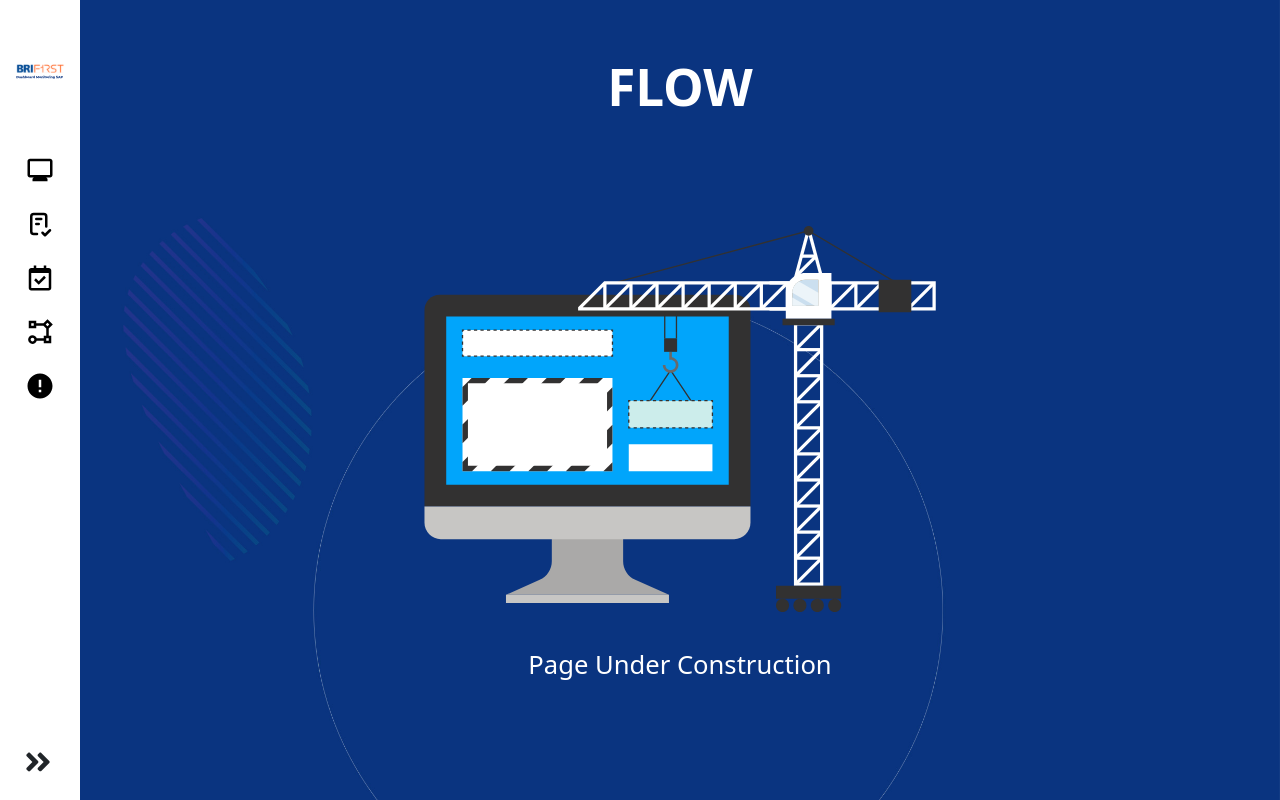
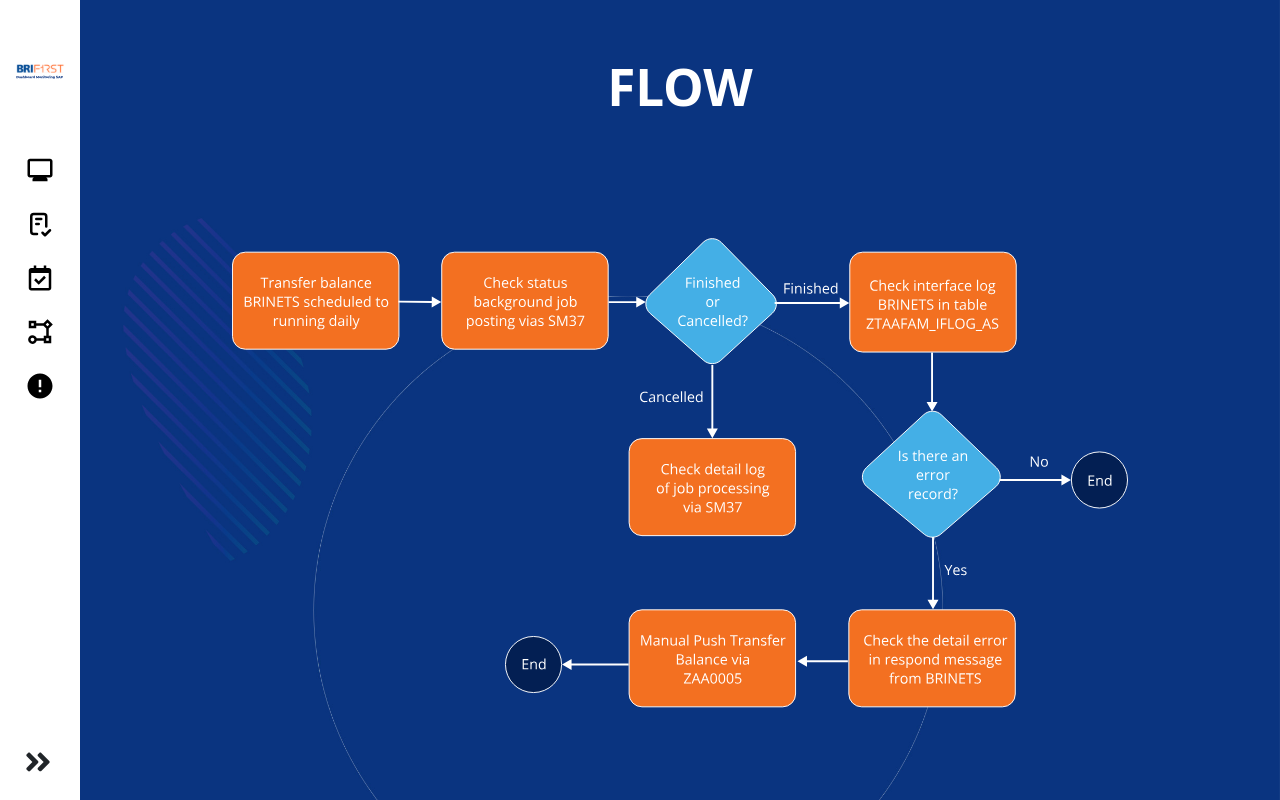
Before and after one commit to alfina-megasiwi/dashboard-monitoring-fe, a React (Create React App) app: page /flow in a window 1280 px wide. Shown: the top 800 px of the page. Built offline with nearby package versions, Linux system fonts and the light colour scheme.

Commit message:
resolved error on table error solving

```diff
--- a/src/components/Chart/Chart.js
+++ b/src/components/Chart/Chart.js
@@ -126,11 +126,7 @@
   const labels = [
     "Senin",
     "Selasa",
-    "Rabu",
-    "Kamis",
-    "Jumat",
-    "Sabtu",
-    "Minggu",
+    "Rabu"
   ];
 
   const data = {
--- a/src/components/ErrorTable/ErrorTable.js
+++ b/src/components/ErrorTable/ErrorTable.js
@@ -9,6 +9,7 @@
   const [errorWeekly, setErrorWeekly] = useState([]);
   const [oldLog, setOldLog] = useState([]);
   const [errorLog, setErrorLog] = useState([]);
+  let arrtempo = [1, 2];
 
   const fetchErrorWeekly = async () => {
     try {
@@ -60,7 +61,7 @@
       <div className="error-card">
         <div className="error-card-title">Error Records</div>
         <div className="error-card-body">
-          <Table id="error-table" responsive striped bordered >
+          <Table id="error-table" responsive striped bordered>
             <thead>
               <tr className="halo">
                 <td rowSpan={2}>No.</td>
@@ -98,15 +99,21 @@
                     </td>
                   ))}
 
-                  {errorWeekly.map((itm) => (
+                  {arrtempo.map(() => (
                     <td
                       style={{ color: oldLog.includes(item) ? "black" : "red" }}
                     >
-                      {itm.errorName.map((r) =>
-                        r.name === item ? itm.solvingError : ""
-                      )}
+                      {errorWeekly.map((alo) => (
+                        <div>
+                          {alo.errorName.map((r) =>
+                            r.name === item ? alo.solvingError : ""
+                          )}
+                        </div>
+                      ))}
                     </td>
                   ))}
+
+
                 </tr>
               ))}
             </tbody>
--- /dev/null
+++ b/src/page/Flow/Flow.css
@@ -0,0 +1,18 @@
+.title-flow{
+    margin-top: 3vh;
+    color: white;
+    font-size: 4vw;
+    text-align: center;
+    margin-bottom: -8vw;
+    font-weight: bolder;
+}
+
+.flow{
+    text-align: center;
+}
+
+.flow img{
+    width: 70vw;
+    height: 70vw;
+
+}
--- a/src/page/Flow/Flow.js
+++ b/src/page/Flow/Flow.js
@@ -1,18 +1,16 @@
 import React from "react";
 import "../ChecklistEOD/ChecklistEOD.css";
-import image from "../ChecklistEOD/under-construction.svg";
+import image from "./flow.svg";
+import "./Flow.css"
 
 const Header = () => {
   return (
     <div>
       <br></br>
       <div className="container-eod">
-        <div className="title-under-construction">FLOW</div>
-        <div className="under-construction">
-          <img src={image} alt="under-construction"></img>
-        </div>
-        <div className="text-image">
-          <h2>Page Under Construction</h2>
+        <div className="title-flow">FLOW</div>
+        <div className="flow">
+          <img src={image} alt="flow"></img>
         </div>
       </div>
     </div>
```
Also changed, not shown: src/page/Flow/flow.svg (added).
